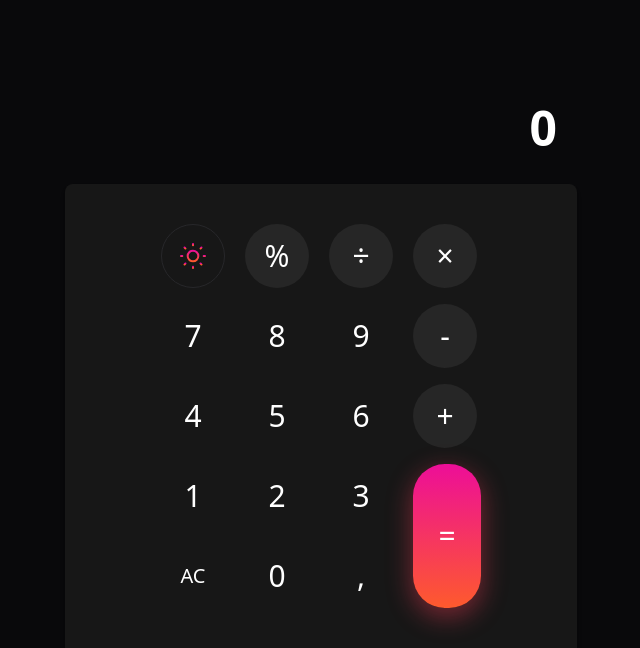
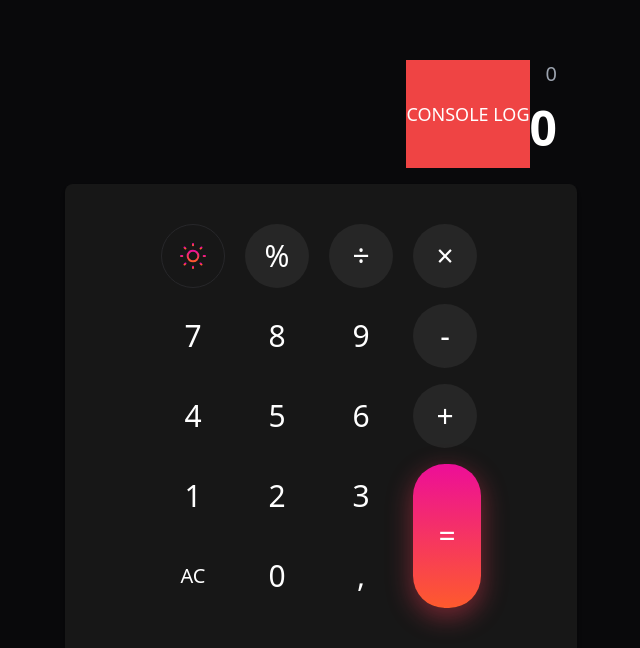
Before and after one commit to SnowDevMartin/calculator_react, a React (Vite) app: page / in a window 1280 px wide. Shown: the part 152-800 px from the top of the page, without its empty margins (319-959 px from the left). Built offline with nearby package versions, Linux system fonts and the light colour scheme.

Commit message:
refactorización avanza con éxito

```diff
--- a/src/App.jsx
+++ b/src/App.jsx
@@ -6,64 +6,59 @@ import Display from "./components/Display";
 function App() {
 
   const [numbers, setNumbers] = useState([]);
-  const [chainNumbersArr, setChainNumbersArr] = useState([]);
+  const [prevOperator, setPrevOperator] = useState('');
   const [operator, setOperator] = useState('');
-  const [operations, setOperations] = useState([]);
-  const [result, setResult] = useState('')
+  const [prevResult, setPrevResult] = useState(0)
+  const [result, setResult] = useState(0)
+
+  function evalExpression(expressioncalc) {
+    return new Function('return ' + expressioncalc)();
+  }
 
 
   useEffect(() => {
-    if(numbers.length === 0) {
-      return;
+    try {
+      const expression = numbers.join('');
+      const operatorTransformed = prevOperator.replace(/×/g, '*').replace(/÷/g, '/');
+      const expressionWithDots = expression.replace(/,/g, '.');
+
+      const expressionToEvaluate = prevResult + operatorTransformed + expressionWithDots; // Combinar números y operador
+      console.log(expressionToEvaluate);
+      const calculatedResult = evalExpression(expressionToEvaluate);
+
+      const roundedResult = parseFloat(calculatedResult.toFixed(2));
+      const formattedResult = Number.isInteger(roundedResult)
+        ? roundedResult.toString().replace('.', ',')
+        : roundedResult.toFixed(2).replace('.', ',');
+
+      setPrevResult(formattedResult);
+      setNumbers([])
+      setOperator('')
+    } catch (error) {
+      setResult('Error de expresión: ' + error.message); // Agregar el mensaje de error
     }
-    const chainNumbers = numbers.join('')
-    setOperations([...operations, chainNumbers, operator])
-    setNumbers([])
-    setOperator('')
   }, [operator])
-
-  useEffect(() => {
-    try {
-      const expression = operations.slice(0, -1);
-      const expressionReplaceChar = expression.map(item => {
-        if (item === '×') return '*';
-        if (item === '÷') return '/';
-        return item;
-      }).join('');
-      const expressionWithDots = expressionReplaceChar.replace(/,/g, '.');
-      const calculatedResult = eval(expressionWithDots);
-      const roundedResult = parseFloat(calculatedResult.toFixed(2)); // Redondea a 2 decimales y convierte a número
-      const formattedResult = Number.isInteger(roundedResult)
-      ? roundedResult.toString().replace('.', ',')
-      : roundedResult.toFixed(2).replace('.', ',');
-      setResult(formattedResult);
-    } catch (error) {
-      if(operations.length === 0) {
-        console.log('Operations aún es 0');
-        return;
-      }
-      setResult('Error de expresión:', error);
-    }
-  }, [operations])
 
   return (
     <>
       <div className="transition duration-500 ease-in-out dark:bg-zinc-950 bg-gray-100 flex flex-col items-center justify-end min-h-screen">
         <div className="max-w-lg w-full flex justify-end mb-4 mr-10">
-          {/* <button
+          <button
             className="bg-red-500 text-white p4 uppercase text-center text-lg"
             onClick={() => {
               console.log(`
               El valor de numbers es: ${numbers}
+              El valor de operator previo es: ${prevOperator}
               El valor de operator es: ${operator}
-              El valor de operations es: ${operations} y su length es de: ${operations.length}
+              El valor de resultado previo es: ${prevResult}
+              El valor de resultado es: ${result}
               `)}}
-          >Console Log</button> */}
+          >Console Log</button>
           <Display
            numbers={numbers}
-           operations={operations}
-           setOperations={setOperations}
+           operator={operator}
            result={result}
+           prevResult={prevResult}
             />
         </div>
         <div className="max-w-lg w-full">
@@ -72,10 +67,7 @@ function App() {
             setNumbers={setNumbers}
             operator={operator}
             setOperator={setOperator}
-            chainNumbersArr={chainNumbersArr}
-            setChainNumbersArr={setChainNumbersArr}
-            operations={operations}
-            setOperations={setOperations}
+            setPrevOperator={setPrevOperator}
             />
         </div>
       </div>
--- a/src/components/ButtonNumber.jsx
+++ b/src/components/ButtonNumber.jsx
@@ -1,12 +1,4 @@
-import { useEffect, useState } from "react";
-
-const ButtonNumber = ({children, numbers, setNumbers, chainNumbersArr, setChainNumbersArr, operators, setOperators}) => {
-
-  const isLastCharacterOperator = () => {
-    const operators = ['+', '-', '×', '÷', '%'];
-    const lastCharacter = operations.slice(-1);
-    return operators.includes(lastCharacter);
-  };
+const ButtonNumber = ({children, numbers, setNumbers}) => {
 
   const handleNumberClick = () => {
     if (children === "," && numbers.includes(",")) {
--- a/src/components/ButtonOperator.jsx
+++ b/src/components/ButtonOperator.jsx
@@ -1,8 +1,9 @@
-const ButtonOperator = ({children, operator, setOperator, operations}) => {
+const ButtonOperator = ({children, setOperator, setPrevOperator}) => {
 
 
     const handleOperatorClick = () => {
         setOperator(children)
+        setPrevOperator(children)
     }
 
     return (
--- a/src/components/ButtonsList.jsx
+++ b/src/components/ButtonsList.jsx
@@ -4,7 +4,8 @@ import ButtonNumber from "./ButtonNumber";
 import ButtonOperator from "./ButtonOperator";
 import ButtonThemeColor from "./ButtonThemeColor";
 
-const ButtonsList = ({numbers, setNumbers, operator, setOperator, operations, setOperations}) => {
+const ButtonsList = ({numbers, setNumbers, operator, setOperator, setPrevOperator}) => {
+
 
   return (
     <div className="transition duration-500 ease-in-out shadow-md bg-gray-200 dark:bg-neutral-900 rounded-t-lg py-10 px-5 w-full h-full">
@@ -15,19 +16,22 @@ const ButtonsList = ({numbers, setNumbers, operator, setOperator, operations, se
 
           <ButtonThemeColor />
           <ButtonOperator
+            numbers={numbers}
             operator={operator}
             setOperator={setOperator}
-            operations={operations}
+            setPrevOperator={setPrevOperator}
           >%</ButtonOperator>
           <ButtonOperator
+            numbers={numbers}
             operator={operator}
             setOperator={setOperator}
-            operations={operations}
+            setPrevOperator={setPrevOperator}
           >÷</ButtonOperator>
           <ButtonOperator
+            numbers={numbers}
             operator={operator}
             setOperator={setOperator}
-            operations={operations}
+            setPrevOperator={setPrevOperator}
           >×</ButtonOperator>
 
           <ButtonNumber
@@ -43,9 +47,10 @@ const ButtonsList = ({numbers, setNumbers, operator, setOperator, operations, se
             setNumbers={setNumbers}
           >9</ButtonNumber>
           <ButtonOperator
+            numbers={numbers}
             operator={operator}
             setOperator={setOperator}
-            operations={operations}
+            setPrevOperator={setPrevOperator}
           >-</ButtonOperator>
 
           <ButtonNumber
@@ -61,9 +66,10 @@ const ButtonsList = ({numbers, setNumbers, operator, setOperator, operations, se
             setNumbers={setNumbers}
           >6</ButtonNumber>
           <ButtonOperator
+            numbers={numbers}
             operator={operator}
             setOperator={setOperator}
-            operations={operations}
+            setPrevOperator={setPrevOperator}
           >+</ButtonOperator>
 
           <ButtonNumber
@@ -88,7 +94,6 @@ const ButtonsList = ({numbers, setNumbers, operator, setOperator, operations, se
           <ButtonNumber
             numbers={numbers}
             setNumbers={setNumbers}
-            operations={operations}
           >,</ButtonNumber>
         </div>
       </div>
--- a/src/components/Display.jsx
+++ b/src/components/Display.jsx
@@ -1,14 +1,14 @@
-const Display = ({numbers, operations, result }) => {
+const Display = ({numbers, result, operator, prevResult}) => {
 
 
     return (
         <div className="mb-4 text-end">
             <div className="transition duration-500 ease-in-out dark:text-gray-400 text-xl mb-4">
-                {result + ' ' + operations.slice(-1)}
+                {prevResult + ' ' + operator}
             </div>
             <div className="transition duration-500 ease-in-out dark:text-white text-5xl font-bold">
-                {operations.length == 0 ?
-                    '0'
+                {numbers.length == 0 ?
+                    prevResult
                     :
                     numbers.join('') }
             </div>
```
